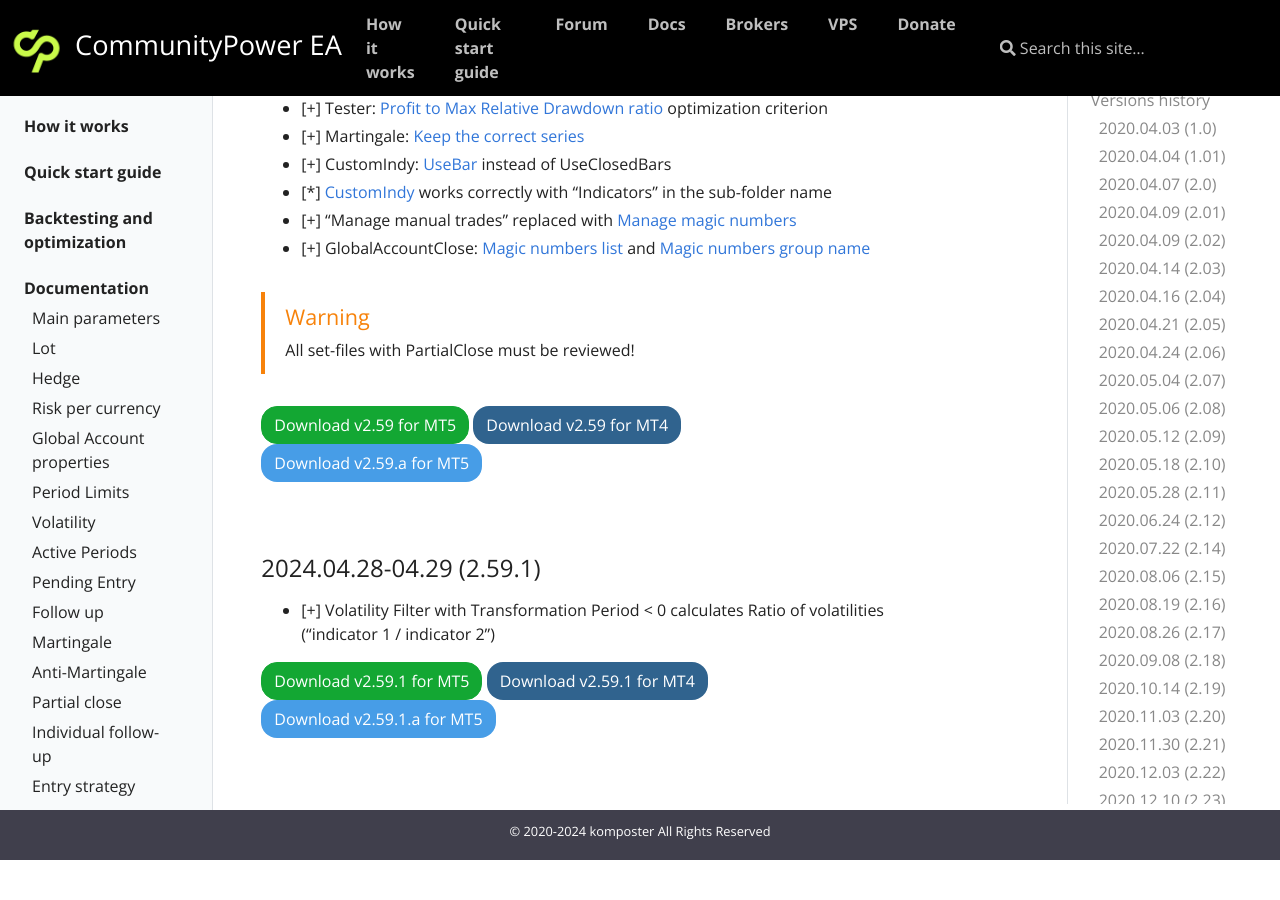
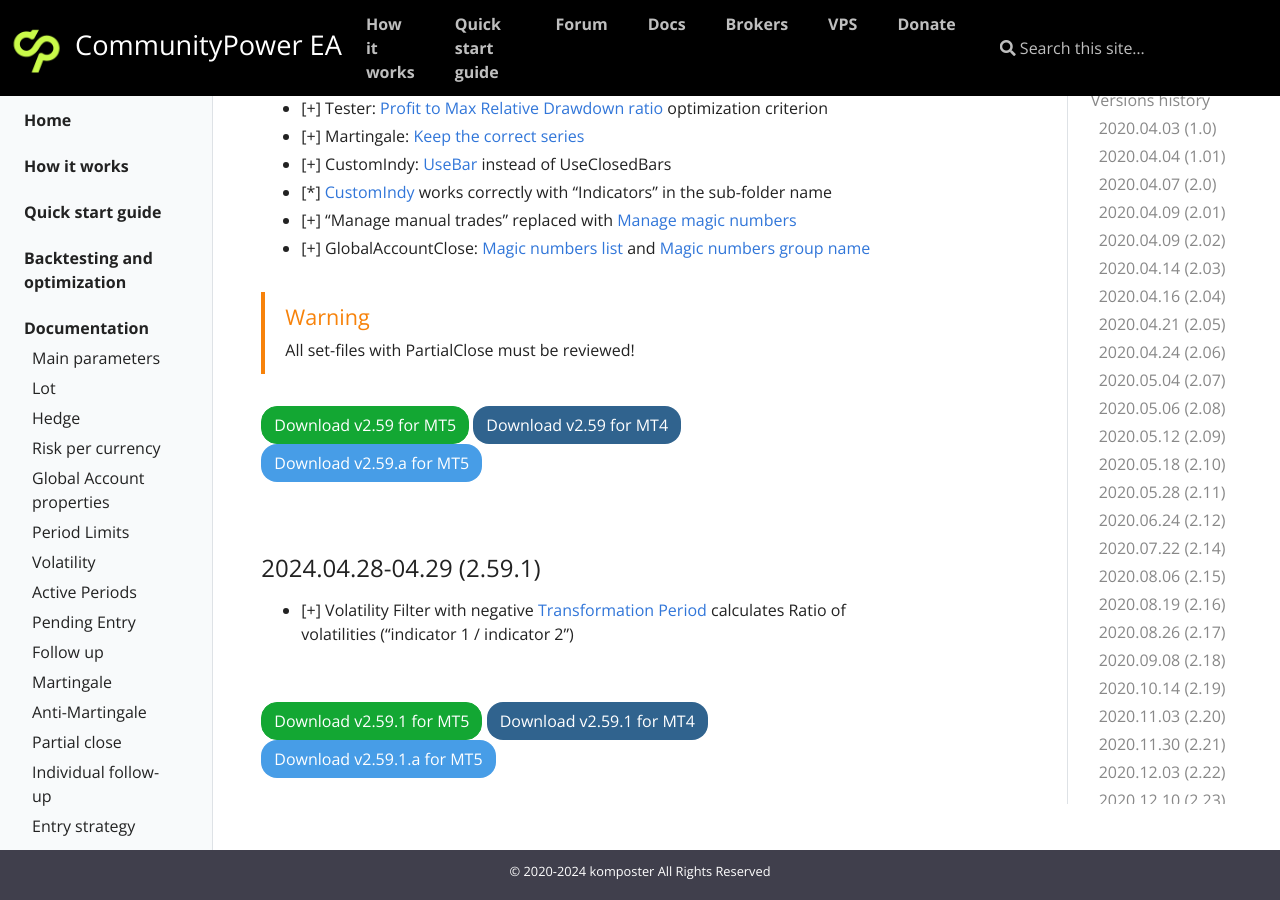
Before and after one commit to komposter/CommunityPowerEA.com, a Jekyll site: the page built from _docs/versions-history.md, in a window 1280 px wide and 900 px high, scrolled down 22623 px. Built offline with Jekyll 4.4.1, drawn with Linux system fonts in a browser that asks for light colours; before the commit the page ends 23483 px from its top, so only the background shows below that.

Commit message:
Content change

```diff
--- a/_docs/versions-history.md
+++ b/_docs/versions-history.md
@@ -776,7 +776,9 @@
 <br />
 
 ### 2024.04.28-04.29 (2.59.1)
-* [+] Volatility Filter with Transformation Period < 0 calculates Ratio of volatilities ("indicator 1 / indicator 2")
+* [+] Volatility Filter with negative [Transformation Period](/docs/signals-and-filters#transformation-period) calculates Ratio of volatilities ("indicator 1 / indicator 2")
+
+<br />
 
 [<button class="btn btn-success">Download v2.59.1 for MT5</button>]({{site.baseurl}}/assets/EAs/CommunityPower 2.59.1.ex5)
 [<button class="btn btn-primary">Download v2.59.1 for MT4</button>]({{site.baseurl}}/assets/EAs/CommunityPower 2.59.1.ex4)
```
